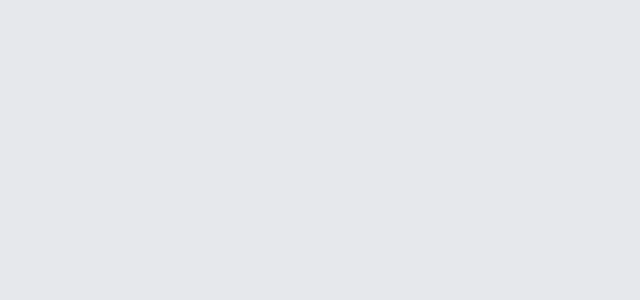
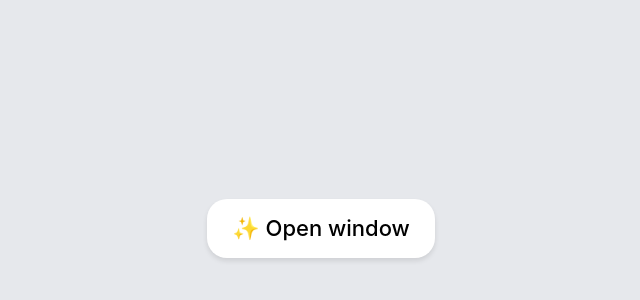
Before and after one commit to Marikazia/modal-window-1, a React (Create React App) app: page / in a window 1280 px wide. Shown: the part 172-472 px from the top of the page, without its empty margins (319-959 px from the left). Built offline with nearby package versions, Linux system fonts and the light colour scheme.

Commit message:
rewrite "return"

```diff
--- a/src/App.js
+++ b/src/App.js
@@ -21,7 +21,13 @@ function App() {
 
   return (
 		<>
-
+			<div className='app'>
+				<button onClick={() => setOpen(true)} className='open-modal-btn'>✨ Open window</button>
+				{/* Without animation */}
+				{/* {open && <Modal open={open} setOpen={setOpen} />}  */}
+				{/* With animation */}
+				<Modal open={open} setOpen={setOpen} />
+			</div>
 		</>
   );
 }
```
